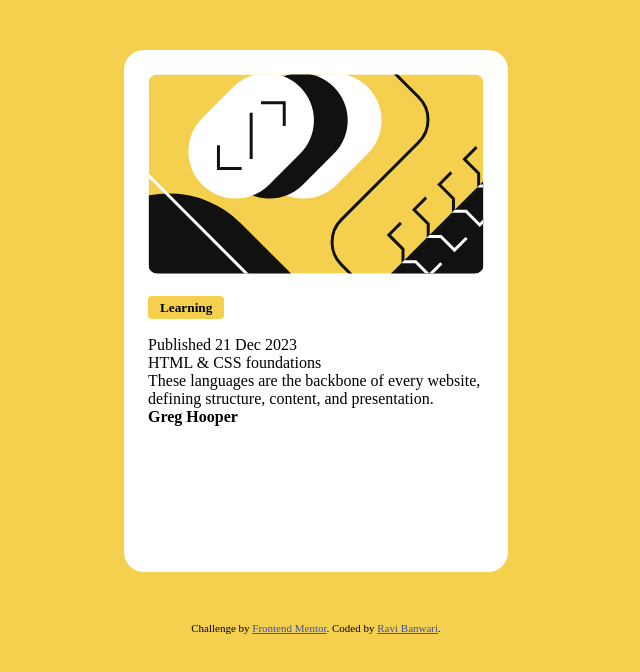
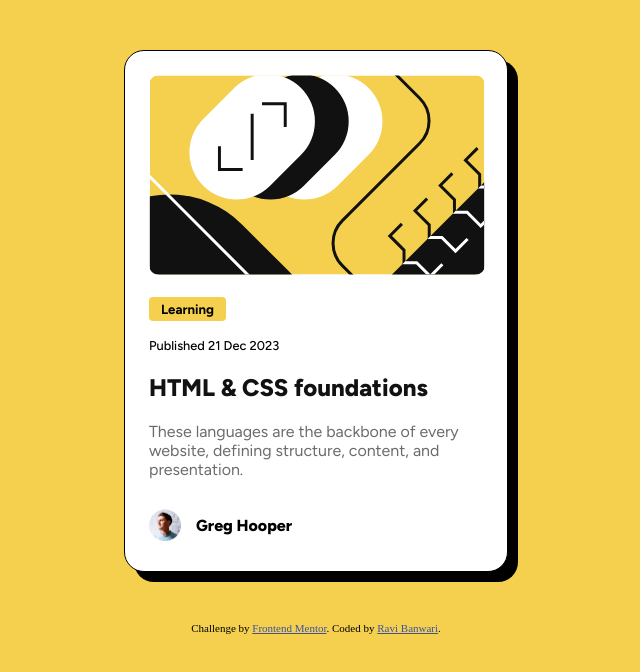
Before and after one commit to Flammendeingo-85/blogPreviewCard, a plain HTML site: page index.html in a window 1280 px wide. Shown: the whole page, without its empty margins (324-964 px from the left). Drawn offline with Linux system fonts and the light colour scheme.

Commit message:
ADD: completed challenge Frontend Mentor.io

```diff
--- a/css/style.css
+++ b/css/style.css
@@ -9,7 +9,7 @@
   --ff-figtree: "Figtree", sans-serif;
 
   --fw-500: 500;
-  --fw-700: 700;
+  --fw-800: 800;
 
   --fs-p: 1rem;
 }
@@ -35,6 +35,9 @@ body {
   height: 522px;
   background-color: var(--White);
   border-radius: 20px;
+  border: 1px solid #000;
+  box-shadow: 10px 10px;
+  font-family: var(--ff-figtree)
 }
 
 .card-img img {
@@ -55,6 +58,47 @@ body {
   border-radius: 4px;
 }
 
+.card-date {
+  margin-bottom: 20px;
+}
+
+.card-date p {
+  font-size: 0.8rem;
+  font-weight: var(--fw-500);
+}
+
+.card-header {
+  margin-bottom: 20px;
+}
+
+.card-header h2 {
+  color: var(--Gray-950);
+  font-weight: var(--fw-800)
+}
+
+.card-paragraph p {
+  margin-bottom: 30px;
+  color: var(--Gray-500)
+}
+
+.card-author {
+  display: flex;
+  align-items: center;
+  gap: 15px;
+  height: 32px;
+  width: auto;
+}
+
+.card-author img {
+  width: 32px;
+  height: 32px;
+}
+
+.card-author p {
+  font-size: 16px;
+  font-weight: var(--fw-800);
+}
+
 
 
 .attribution {
--- a/index.html
+++ b/index.html
@@ -34,13 +34,16 @@
       <div class="card-date">
         <p>Published 21 Dec 2023</p>
       </div>
-      <div class="card-header">HTML & CSS foundations</div>
+      <div class="card-header">
+        <h2>HTML & CSS foundations</h2>
+      </div>
       <div class="card-paragraph">
-        These languages are the backbone of every website, defining structure,
-        content, and presentation.
+        <p>These languages are the backbone of every website, defining structure,
+        content, and presentation.</p>
       </div>
       <div class="card-author">
-        <h4>Greg Hooper</h4>
+        <img src="./assets/images/image-avatar.webp" alt="">
+        <p>Greg Hooper</p>
       </div>
     </div>
     <!-- Attribution -->
```
